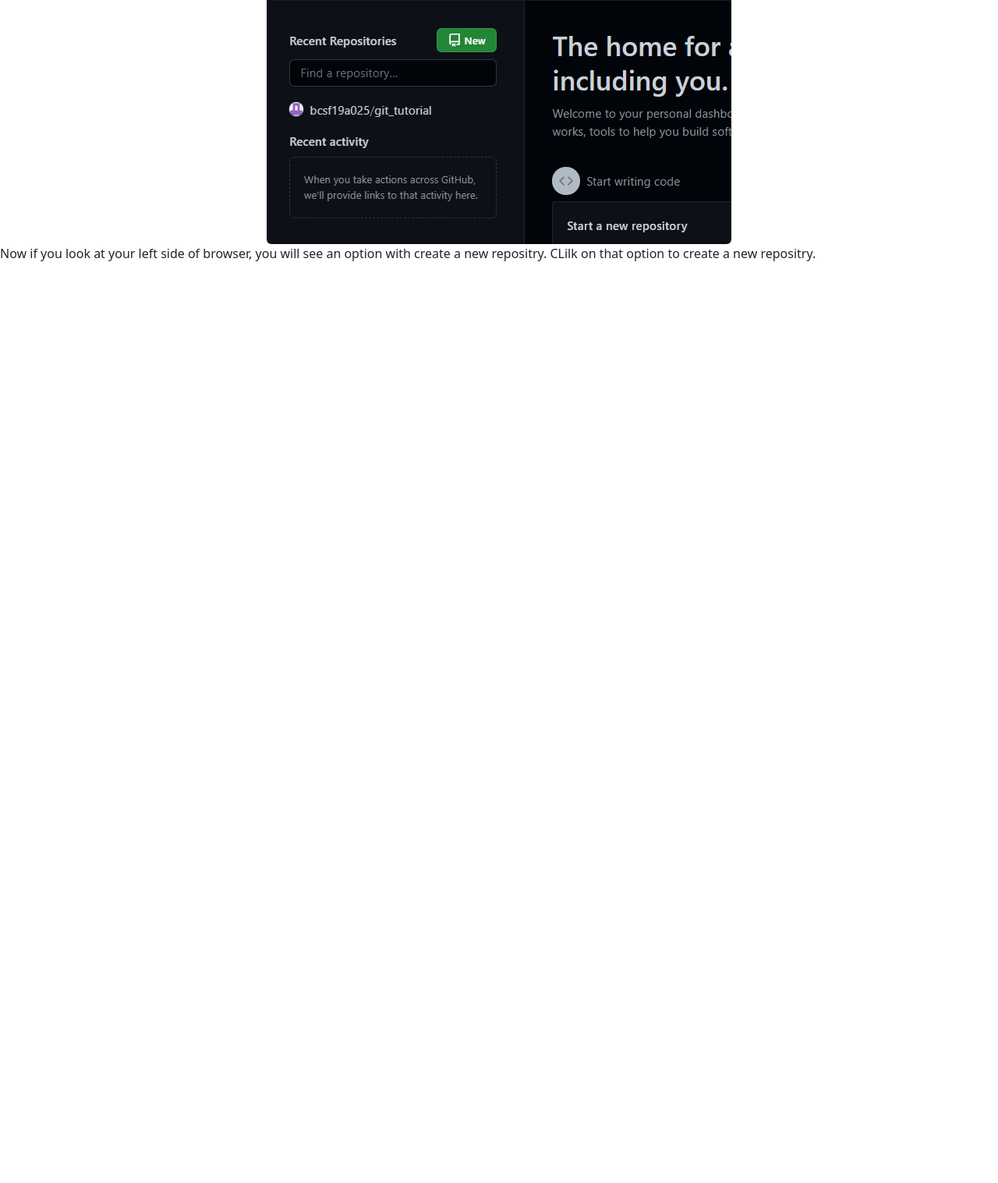
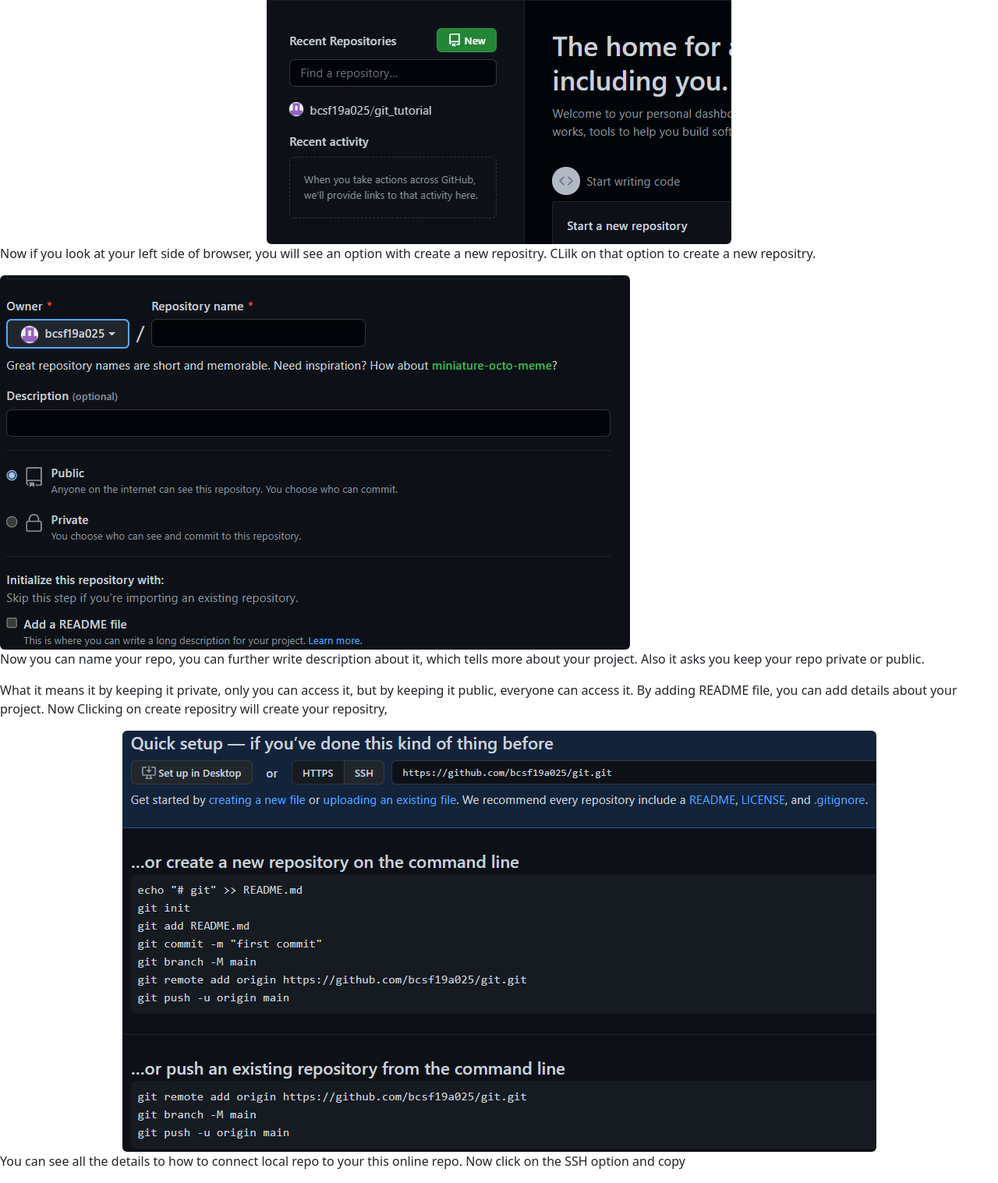
Before and after one commit to bcsf19a025/forPractice, a website: page index.html in a window 1280 px wide. Shown: the part 2895-4412 px from the top of the page at 78% size. Before the commit the page ends 3248 px from the top, so only its background shows below. Drawn offline with nearby package versions, Linux system fonts and the light colour scheme.

Commit message:
commiting to github

```diff
--- a/index.html
+++ b/index.html
@@ -135,5 +135,22 @@
     <p>Now if you look at your left side of browser, you will see an option with
     create a new repositry. CLilk on that option to create a new repositry.
     </p>
+    <img src="/static/Github-newrepo.png" class="rounded float-left" alt="GitHub New Repo">
+    <p>
+      Now you can name your repo, you can further write description about it, which tells more
+      about your project. Also it asks you keep your repo private or public.
+    </p>
+    <p>
+      What it means it by keeping it private, only you can access it, but by keeping it public,
+      everyone can access it.  By adding README file, you can add details about your project.
+      Now Clicking on create repositry will create your repositry,
+    </p>
+    <div class="text-center">
+    <img src="/static/git-intro-page.png" class="rounded float-left" alt="GitHb Repo Page">
+    </div>
+    <p>
+      You can see all the details to how to connect local repo to your this online repo.
+      Now click on the SSH option and copy
+    </p>
   </body>
 </html>
```
Also changed, not shown: static/Github-newrepo.png (added), static/git-intro-page.png (added).
